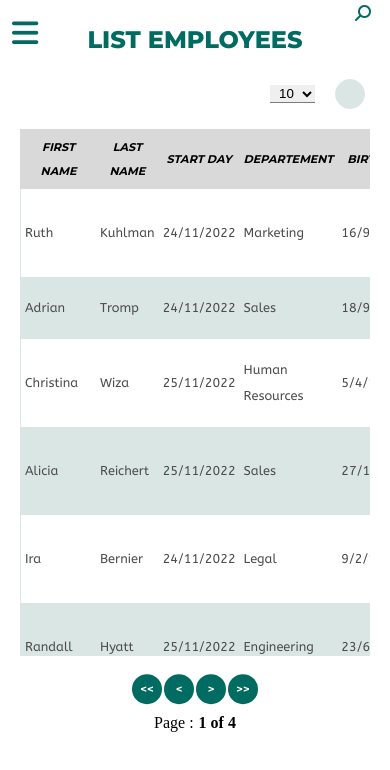
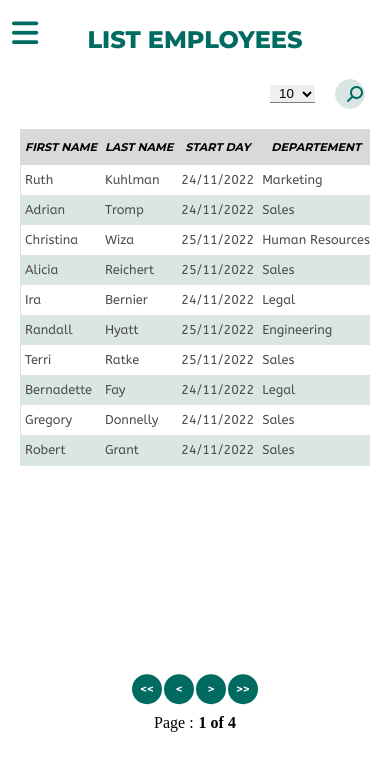
Before and after one commit to Cecilia-Giusti/P-14-wealth-health, a React (Create React App) app: page /P-14-wealth-health/current-employees in a window 390 px wide. Shown: the top 770 px of the page. Built offline with nearby package versions, Linux system fonts and the light colour scheme; data requests are answered from the project's data file.

Commit message:
Style: fix table

```diff
--- a/src/assets/styles/index.scss
+++ b/src/assets/styles/index.scss
@@ -5,6 +5,6 @@
 @import "./components/buttons";
 @import "./components/datepicker-cssmodules.scss";
 @import "./components/buttonNav";
-@import "./components/createEmployeePage";
 @import "./layout/header";
+@import "./pages/createEmployeePage";
 @import "./pages/employeesList";
--- a/src/assets/styles/layout/_header.scss
+++ b/src/assets/styles/layout/_header.scss
@@ -36,6 +36,7 @@ header {
 
       @media screen and (max-width: 400px) {
         font-size: 13px;
+        text-align: start;
       }
     }
   }
--- a/src/assets/styles/pages/_employeesList.scss
+++ b/src/assets/styles/pages/_employeesList.scss
@@ -50,7 +50,7 @@ input.button.employeeList__header--button {
   .searchBar {
     background: $color-row-form;
     border: 1px solid $color-row-form;
-
+    position: relative;
     border-radius: 40px;
     padding: 5px 10px;
 
@@ -106,16 +106,16 @@ input.button.employeeList__header--button {
     }
 
     &__icon {
-      position: absolute;
+      display: none;
       background: none;
-      top: 5px;
-      right: 3%;
-      transform: translateX(-3%);
-      transform: scaleX(-1);
       color: $color-primary;
+
       @media screen and (max-width: 600px) {
-        right: 5%;
-        transform: translateX(-5%);
+        display: block;
+        position: absolute;
+
+        right: 7%;
+        transform: translateX(-7%);
         transform: scaleX(-1);
       }
 
@@ -132,7 +132,9 @@ input.button.employeeList__header--button {
 .employees {
   justify-content: center;
   width: 100%;
-  height: 527px;
+  height: 600px;
+  white-space: nowrap;
+  overflow: scroll;
 
   @media screen and (max-width: 1070px) {
     overflow-y: scroll;
@@ -185,6 +187,10 @@ input.button.employeeList__header--button {
 
     tbody {
       border: 1px solid $color-row-form;
+      td,
+      th {
+        white-space: nowrap;
+      }
 
       tr {
         @include titleForm;
@@ -212,13 +218,10 @@ input.button.employeeList__header--button {
   gap: 10px;
   padding-bottom: 20px;
   margin-top: 5%;
-
-  @media screen and (max-width: 1042px) {
-    position: absolute;
-    bottom: 10%;
-    left: 50%;
-    transform: translateX(-50%) translateY(-10%);
-  }
+  position: absolute;
+  bottom: 10%;
+  left: 50%;
+  transform: translateX(-50%) translateY(-10%);
 
   &__buttons {
     display: flex;
--- a/src/assets/styles/utils/_mixins.scss
+++ b/src/assets/styles/utils/_mixins.scss
@@ -43,7 +43,7 @@
   font-style: normal;
   font-weight: 400;
   font-size: 20px;
-  line-height: 26px;
+  line-height: 20px;
   color: $color-tertiary;
 }
 
--- a/src/pages/EmployeeList.tsx
+++ b/src/pages/EmployeeList.tsx
@@ -245,6 +245,7 @@ const EmployeeList = () => {
               ))}
             </tfoot>
           </table>
+        </div>
         <div className="pagination">
           <div className="pagination__buttons">
             <button
@@ -284,7 +285,6 @@ const EmployeeList = () => {
             </strong>
           </span>
         </div>
-        </div>
       </main>
     );
   }
```
Also changed, not shown: public/style_compressed.css, src/assets/styles/pages/_createEmployeePage.scss (renamed from src/assets/styles/components/_createEmployeePage.scss), 1 other file (tests, documents, lock files or other folders). Lines whose indentation alone changed are shown as unchanged.
